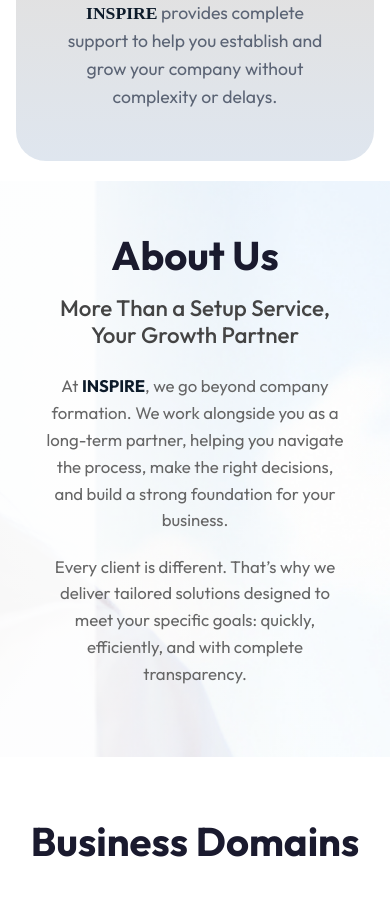
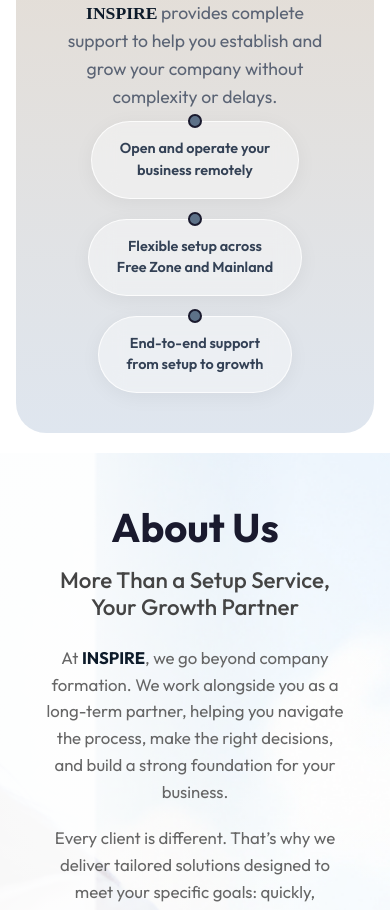
Before and after one commit to vaibhavkadusAL/Inspire, a React (Vite) app: page / in a window 390 px wide. Shown: the part 1060-1970 px from the top of the page. Built offline with nearby package versions, Linux system fonts and the light colour scheme.

Commit message:
div steps fix

```diff
--- a/src/components/sections/TrustSection.css
+++ b/src/components/sections/TrustSection.css
@@ -137,6 +137,10 @@
     border-radius: 30px;
   }
   .process-path-container {
+    height: auto;
+  }
+
+  .path-svg {
     display: none;
   }
 
@@ -148,7 +152,9 @@
   }
 
   .step {
-    position: static;
+    position: relative;
     transform: none;
+    left: auto;
+    top: auto;
   }
 }
```
